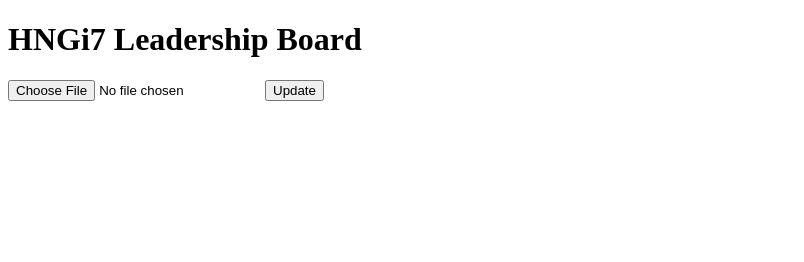
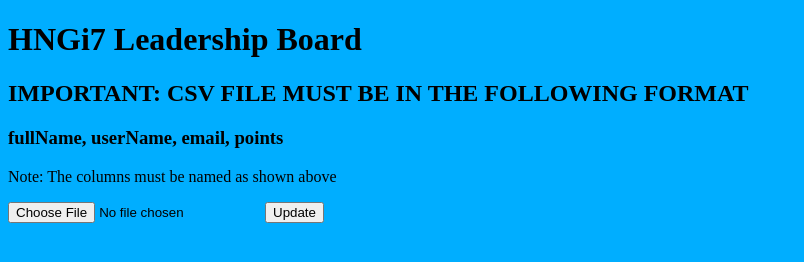
Before and after one commit to rdp-jr/hngi7-leaderboard-backend, a website: page index.html in a window 1280 px wide. Shown: the whole page, without its empty margins (0-804 px from the left). Drawn offline with Linux system fonts and the light colour scheme.

Commit message:
add background color

```diff
--- a/index.html
+++ b/index.html
@@ -9,9 +9,19 @@
 <body>
  <h1>HNGi7 Leadership Board</h1>
 
+ <h2>IMPORTANT: CSV FILE MUST BE IN THE FOLLOWING FORMAT</h2>
+ <h3>fullName, userName, email, points</h3>
+ <p>Note: The columns must be named as shown above</p>
+
  <form action="/" method="POST" enctype="multipart/form-data">
   <input type="file" name="csv">
   <input type="submit" value="Update">
  </form>
 </body>
 </html>
+
+<style>
+  body {
+    background-color: #00AEFF;
+  }
+</style>
--- a/server.js
+++ b/server.js
@@ -31,7 +31,8 @@ app.post("/", (req, res) => {
       //   success: true,
       //   message: "File uploaded!"
       // })
-      res.send("nice!");
+      const clientUrl = 'clienturl'
+      res.send(`CSV File has been uploaded! Look at ${clientUrl} to see the changes`);
       // return
     });
   }
```
